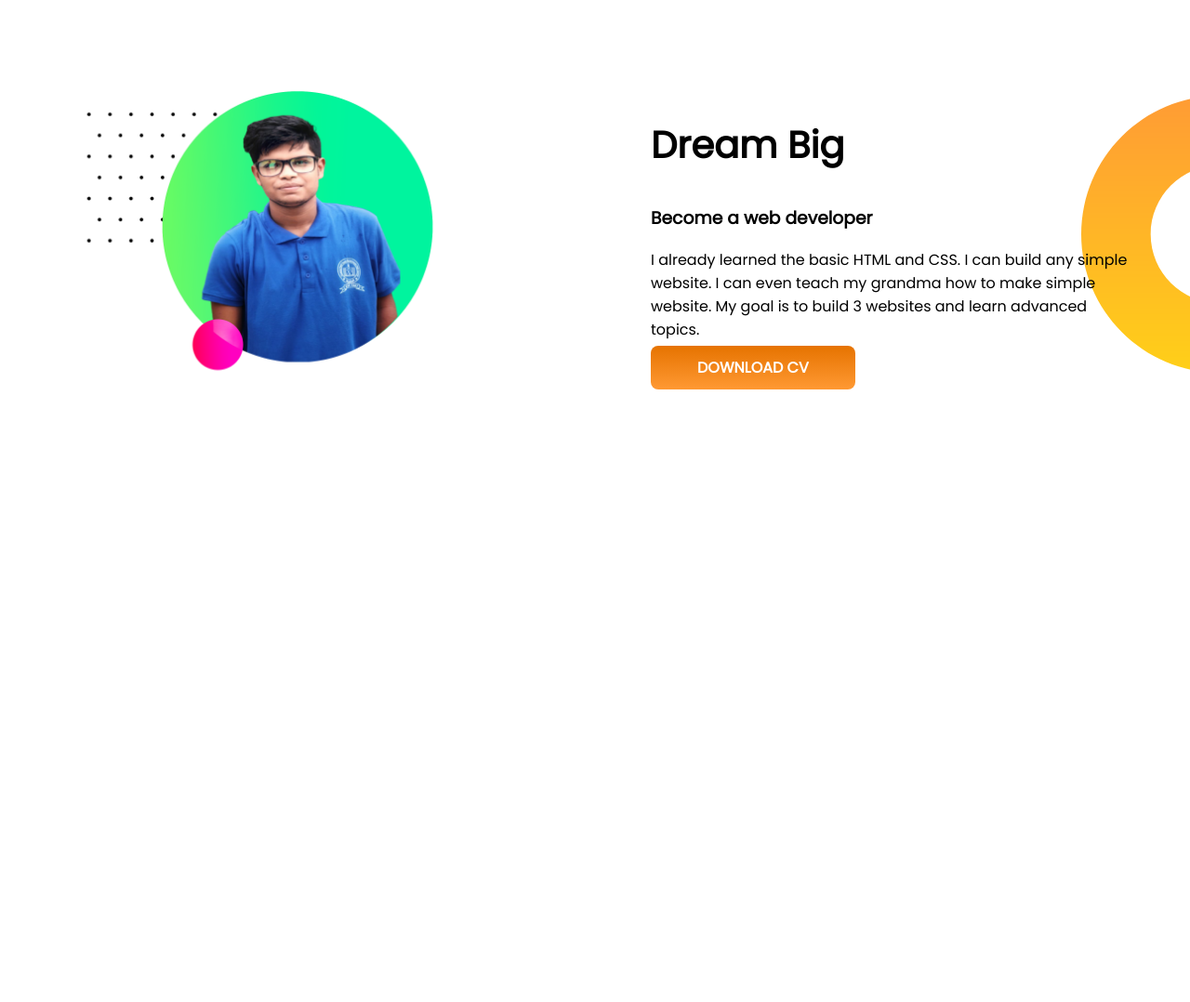
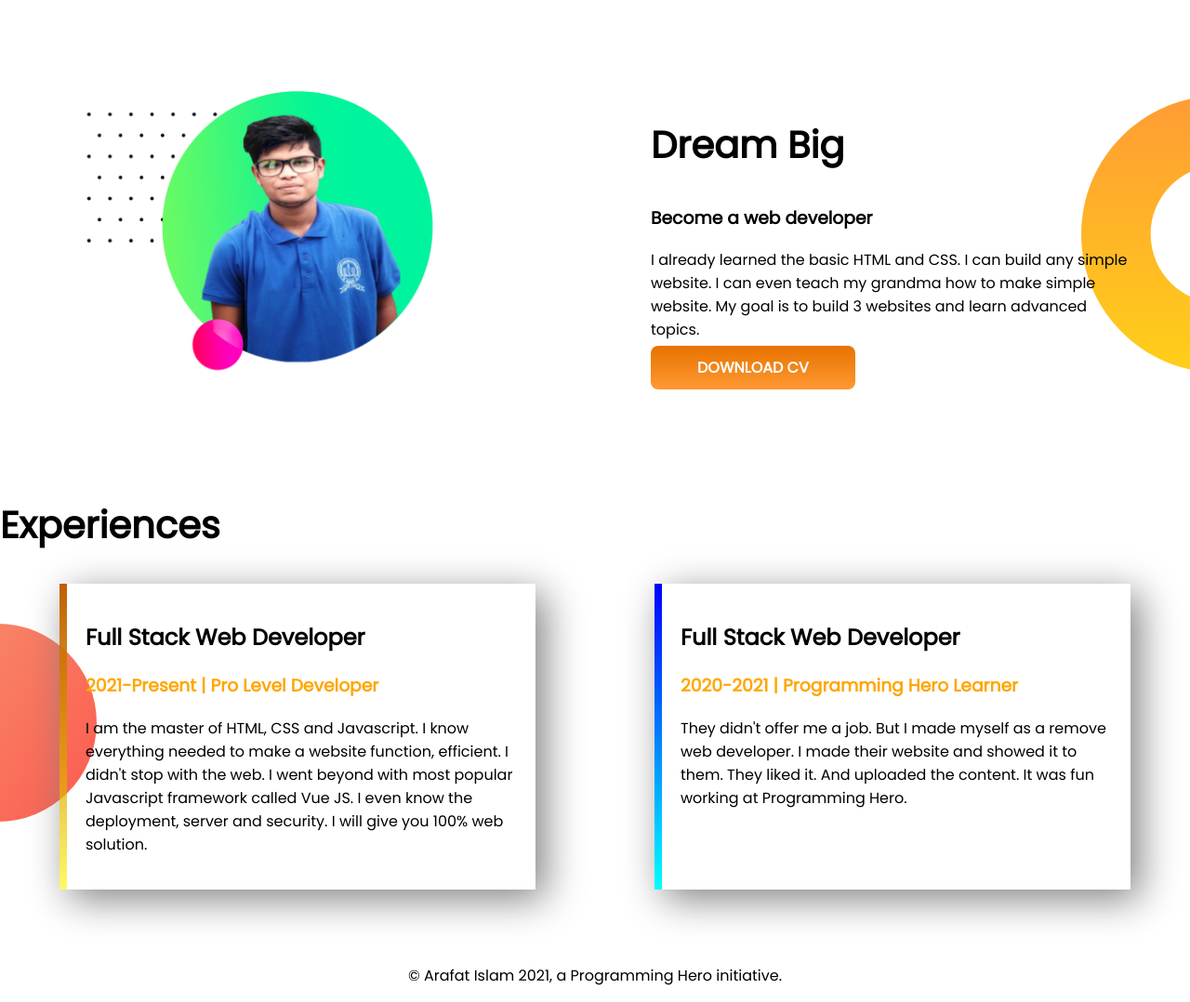
Before and after one commit to pulak335/arafat_protfolio, a plain HTML site: page index.html in a window 1280 px wide. Shown: the part 525-1603 px from the top of the page at 93% size. Before the commit the page ends 1027 px from the top, so only its background shows below. Drawn offline with Linux system fonts and the light colour scheme.

Commit message:
final file

```diff
--- a/index.html
+++ b/index.html
@@ -15,7 +15,7 @@
     <title>Arafat Protfolio</title>
 </head>
 <body>
-    <section class="top-bar">
+    <section class="top-bar flixable">
         <div class="title-content">
             <h1>Welcome To</h1>
             <h1><span class="title-name">Arafat Islam</span> World!</h1>
@@ -28,11 +28,11 @@
             <img src="img/Untitled-1.png" alt="" >
         </div>
     </section>
-    <section class="big-dream">
+    <section class="big-dream flixable">
         <div class="title-content">
             <img src="img/Untitled-2.png" alt="" >
         </div>
-        <div class="title-content">
+        <div class="title-content ">
             <h1>Dream Big</h1>
             <h3>Become a web developer</h3>
             <p>I already learned the basic HTML and CSS. I can build any simple website. I can even teach my grandma how to make simple website. My goal is to build 3 websites and learn advanced topics.</p>
@@ -40,5 +40,24 @@
         </div>
     </section>
 
+    <section class="experance">
+        <h1>Experiences</h1>
+        <div class="flixable">
+            <div id="web-dev" class="title-web">
+                <h2>Full Stack Web Developer</h2>
+                <h3 class="title-name">2021-Present | Pro Level Developer</h3>
+                <p>I am the master of HTML, CSS and Javascript. I know everything needed to make a website function, efficient. I didn't stop with the web. I went beyond with most popular Javascript framework called Vue JS. I even know the deployment, server and security. I will give you 100% web solution.</p>
+            </div>
+            <div id="web-dev-2" class="title-web">
+                <h2>Full Stack Web Developer</h2>
+                <h3 class="title-name">2020-2021 | Programming Hero Learner</h3>
+                <p>They didn't offer me a job. But I made myself as a remove web developer. I made their website and showed it to them. They liked it. And uploaded the content. It was fun working at Programming Hero.</p>
+            </div>
+        </div>
+    </section>
+    <footer>
+        <p>© Arafat Islam 2021, a Programming Hero initiative.</p>
+    </footer>
+
 </body>
 </html>
--- a/style.css
+++ b/style.css
@@ -9,7 +9,7 @@ h1{
 .title-name{
     color:  #ffa600;
 }
-section{
+.flixable{
     display:flex;
 }
 .title-content{
@@ -45,3 +45,30 @@ section{
     background-repeat: no-repeat;
     background-position: right;
 }
+.title-web{
+    width: 40%;
+    margin-left: 5%;
+    margin-right:5%;
+    margin-bottom: 5%;
+    padding: 20px;
+    box-shadow: 10px 10px 40px gray;
+
+}
+#web-dev{
+    border-left: 8px solid;
+    border-image: linear-gradient(rgb(192, 94, 2),rgba(252, 247, 0, 0.589));
+    border-image-slice: 1;
+}
+#web-dev-2{
+    border-left: 8px solid;
+    border-image: linear-gradient(blue,cyan);
+    border-image-slice: 1;
+}
+.experance{
+    background-image: url(img/exp-bg.png);
+    background-repeat: no-repeat;
+    background-position: left;
+}
+footer p{
+    text-align: center;
+}
```
